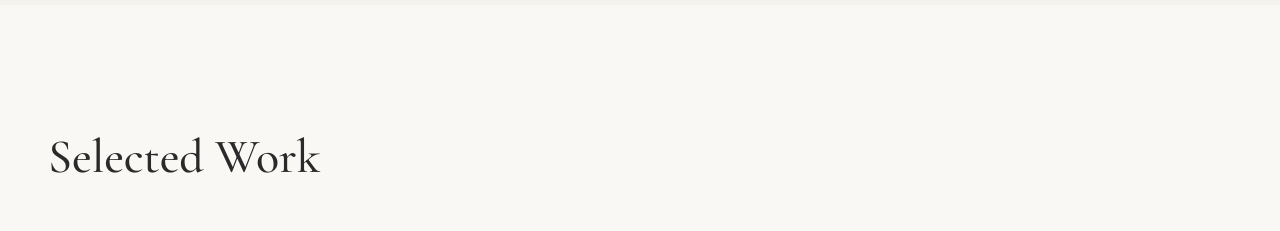
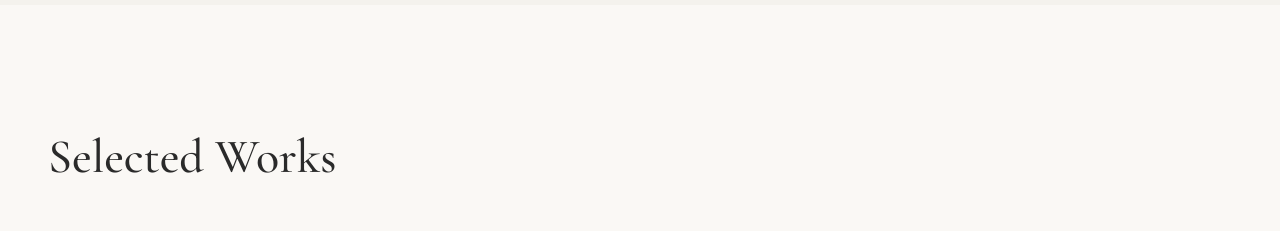
Before and after one commit to designdhaval/personalwebsite, a React (Vite) app: page / in a window 1280 px wide. Shown: the part 3460-3691 px from the top of the page. Built offline with nearby package versions, Linux system fonts and the light colour scheme.

Commit message:
content modified 1

```diff
--- a/src/app/components/HomePage.tsx
+++ b/src/app/components/HomePage.tsx
@@ -206,7 +206,7 @@ export function HomePage() {
         <div className="max-w-[1400px] mx-auto px-6 md:px-12">
           <div className="flex justify-between items-end mb-16">
             <h2 className="font-['Cormorant_Garamond'] text-4xl md:text-5xl text-[#2a2a2a]">
-              Selected Work
+              Selected Works
             </h2>
           </div>
 
```
